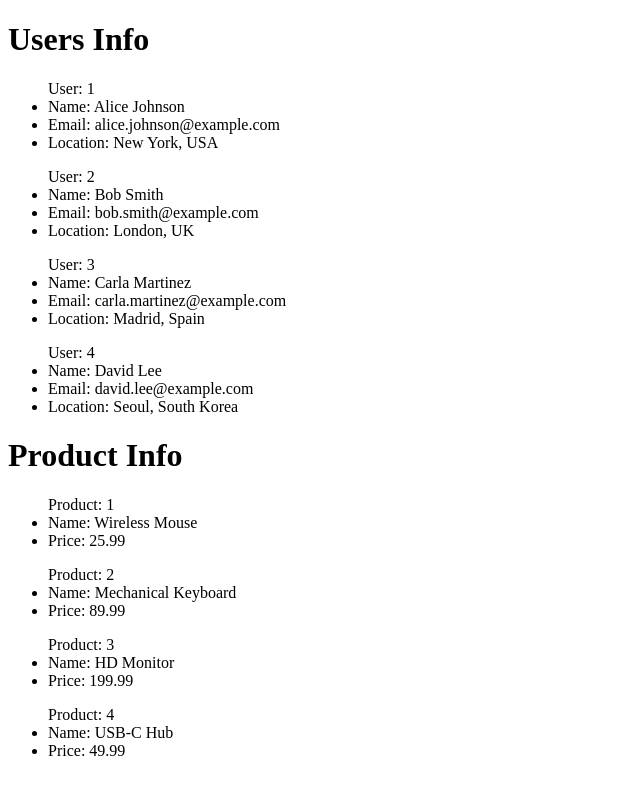
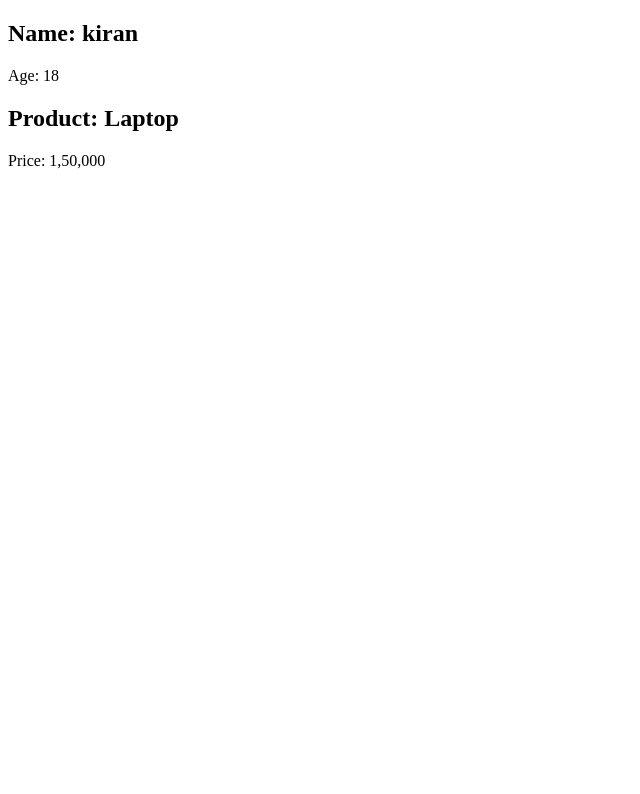
Before and after one commit to Kiran-Pokhrel-91/ReactJS, a React (Vite) app: page / in a window 1280 px wide. Shown: the top 794 px of the page, without its empty margins (0-640 px from the left). Built offline with nearby package versions, Linux system fonts and the light colour scheme.

Commit message:
exercise 1.4 (Props in react components)

```diff
--- a/src/App.jsx
+++ b/src/App.jsx
@@ -1,11 +1,11 @@
-import UserInfo from "./components/UserInfo"
-import ProductInfo from "./components/ProductInfo"
+import Person from "./components/Person"
+import Product from "./components/Product"
 
 const App = () => {
   return (
     <div>
-      <UserInfo />
-      <ProductInfo />
+      <Person />
+      <Product />
     </div>
   )
 }
--- /dev/null
+++ b/src/components/Person.jsx
@@ -0,0 +1,14 @@
+const Person = () => {
+  return <User name="kiran" age="18" />;
+};
+
+const User = (props) => {
+  return (
+    <section>
+      <h2>Name: {props.name}</h2>
+      <p>Age: {props.age}</p>
+    </section>
+  );
+};
+
+export default Person;
--- /dev/null
+++ b/src/components/Product.jsx
@@ -0,0 +1,18 @@
+const Product = () => {
+  return (
+    <Item name="Laptop" price="1,50,000" />
+  )
+}
+
+const Item = ({name,price}) => {
+    return(
+        <section>
+            <h2>Product: {name}</h2>
+            <p>Price: {price}</p>
+        </section>
+    )
+}
+
+
+
+export default Product
--- a/src/components/ProductInfo.jsx
+++ /dev/null
@@ -1,41 +0,0 @@
-const ProductInfo = () => {
-    const products = [
-  {
-    id: 1,
-    name: "Wireless Mouse",
-    price: 25.99
-  },
-  {
-    id: 2,
-    name: "Mechanical Keyboard",
-    price: 89.99
-  },
-  {
-    id: 3,
-    name: "HD Monitor",
-    price: 199.99
-  },
-  {
-    id: 4,
-    name: "USB-C Hub",
-    price: 49.99
-  }
-];
-
-  return (
-    <div>
-        <h1>Product Info</h1>
-
-        {products.map((product,i) => (
-            <ul key={product.id}>
-                Product: {i+1}
-                <li>Name: {product.name}</li>
-                <li>Price: {product.price}</li>
-            </ul>
-        ))}
-
-    </div>
-  )
-}
-
-export default ProductInfo
--- a/src/components/UserInfo.jsx
+++ /dev/null
@@ -1,42 +0,0 @@
-const UserInfo = () => {
-    const users = [
-  {
-    name: "Alice Johnson",
-    email: "alice.johnson@example.com",
-    location: "New York, USA"
-  },
-  {
-    name: "Bob Smith",
-    email: "bob.smith@example.com",
-    location: "London, UK"
-  },
-  {
-    name: "Carla Martinez",
-    email: "carla.martinez@example.com",
-    location: "Madrid, Spain"
-  },
-  {
-    name: "David Lee",
-    email: "david.lee@example.com",
-    location: "Seoul, South Korea"
-  }
-];
-
-  return (
-    <div>
-        <h1>Users Info</h1>
-
-        {users.map((user,i) => (
-            <ul key={Math.random()}>
-                User: {i+1}
-                <li>Name: {user.name}</li>
-                <li>Email: {user.email}</li>
-                <li>Location: {user.location}</li>
-            </ul>
-        ))}
-
-    </div>
-  )
-}
-
-export default UserInfo
```
